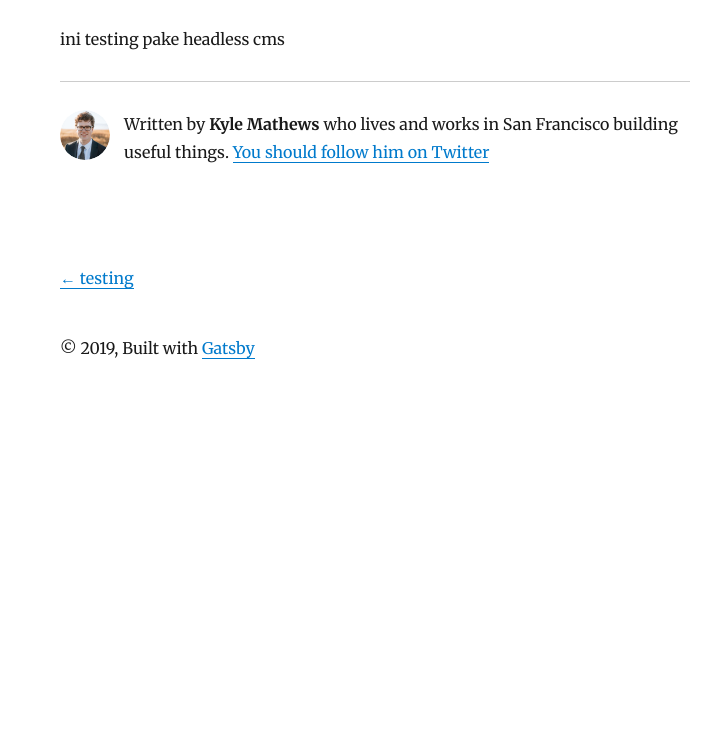
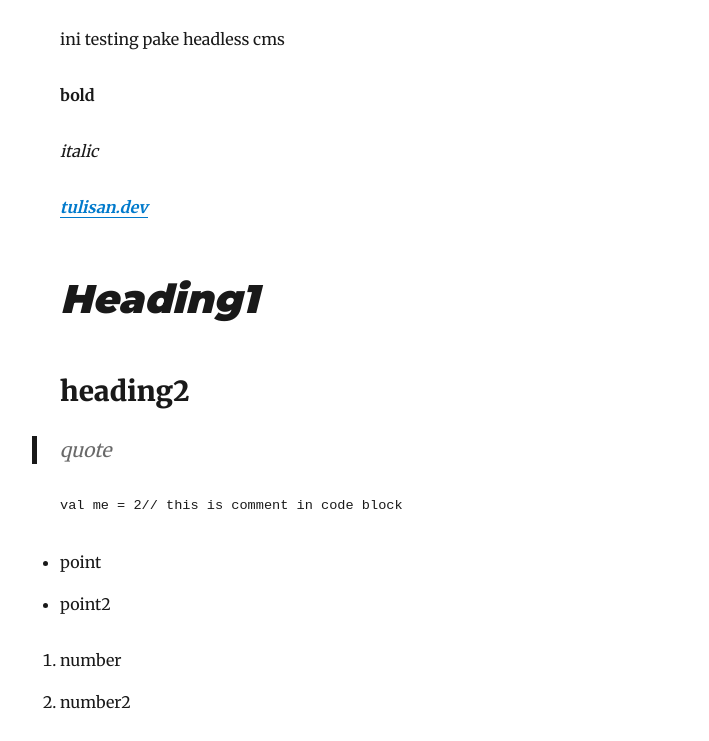
Before and after one commit to bhirmbani/tulisan.dev, a Gatsby site: page /testing-yang-kedua-kali/ in a window 1280 px wide. Shown: the part 170-911 px from the top of the page, without its empty margins (265-974 px from the left). Before the commit the page ends 800 px from the top, so only its background shows below. Built offline with nearby package versions, Linux system fonts and the light colour scheme; Gatsby itself is replaced by a stand-in of ours; some packages are replaced by stand-ins of ours; code samples lack their colours.

Commit message:
Update Blog “testing-yang-kedua-kali”

````diff
--- a/content/blog/testing-yang-kedua-kali.md
+++ b/content/blog/testing-yang-kedua-kali.md
@@ -2,6 +2,30 @@
 path: testing baru lagi
 date: 2019-10-30T14:45:22.778Z
 title: testing yang kedua kali
-description: desc2
+description: ini adalah testing yang kedua
 ---
 ini testing pake headless cms
+
+**bold**
+
+_italic_
+
+**[_tulisan.dev_](tulisan.dev)**
+
+# _Heading1_
+
+## heading2
+
+> quote
+
+```
+val me = 2// this is comment in code block
+```
+
+* point
+* point2
+
+1. number
+2. number2
+
+![jadwal long weekend 2020](/assets/whatsapp-image-2019-08-30-at-17.48.49.jpeg "long weekend 2020")
````
